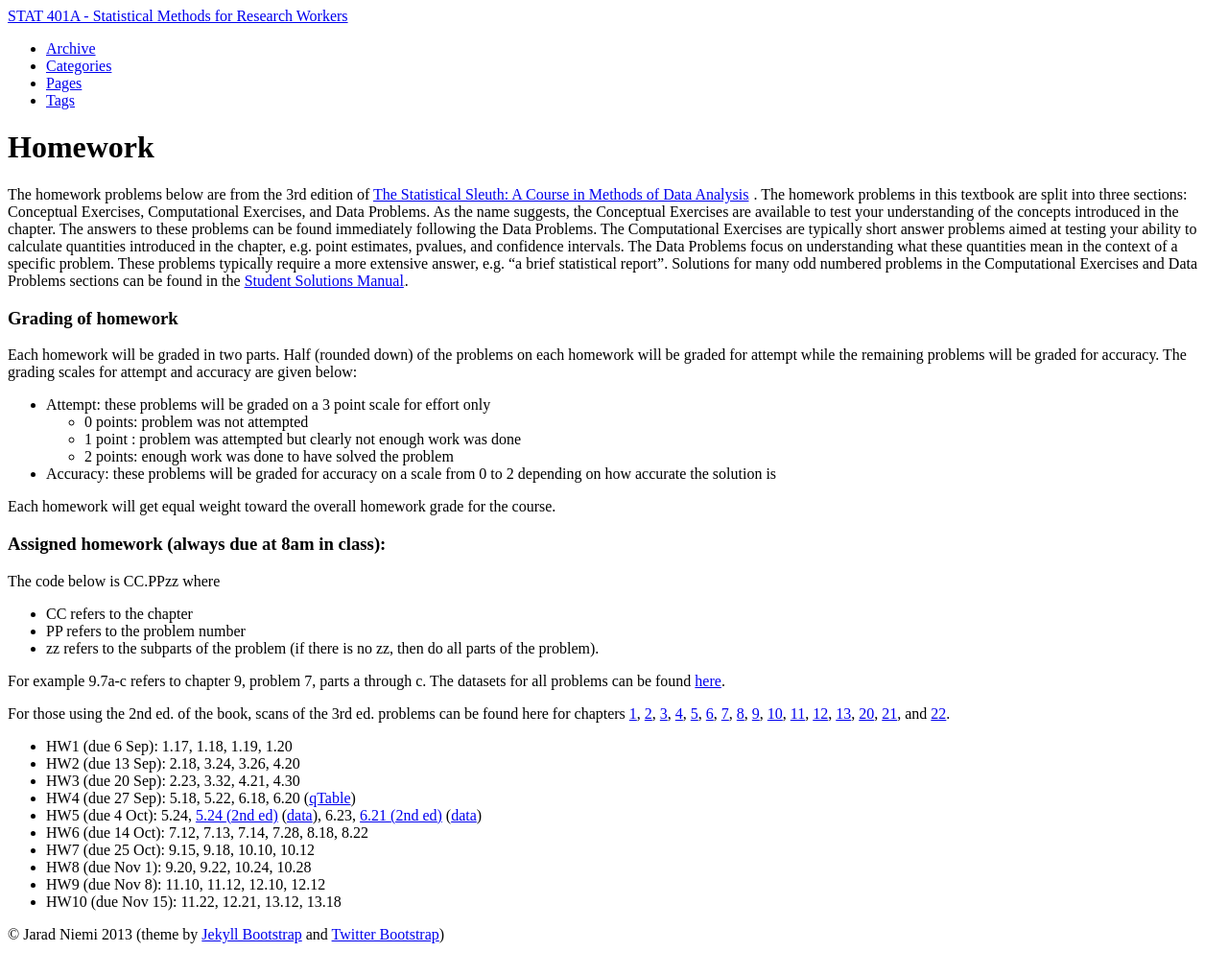
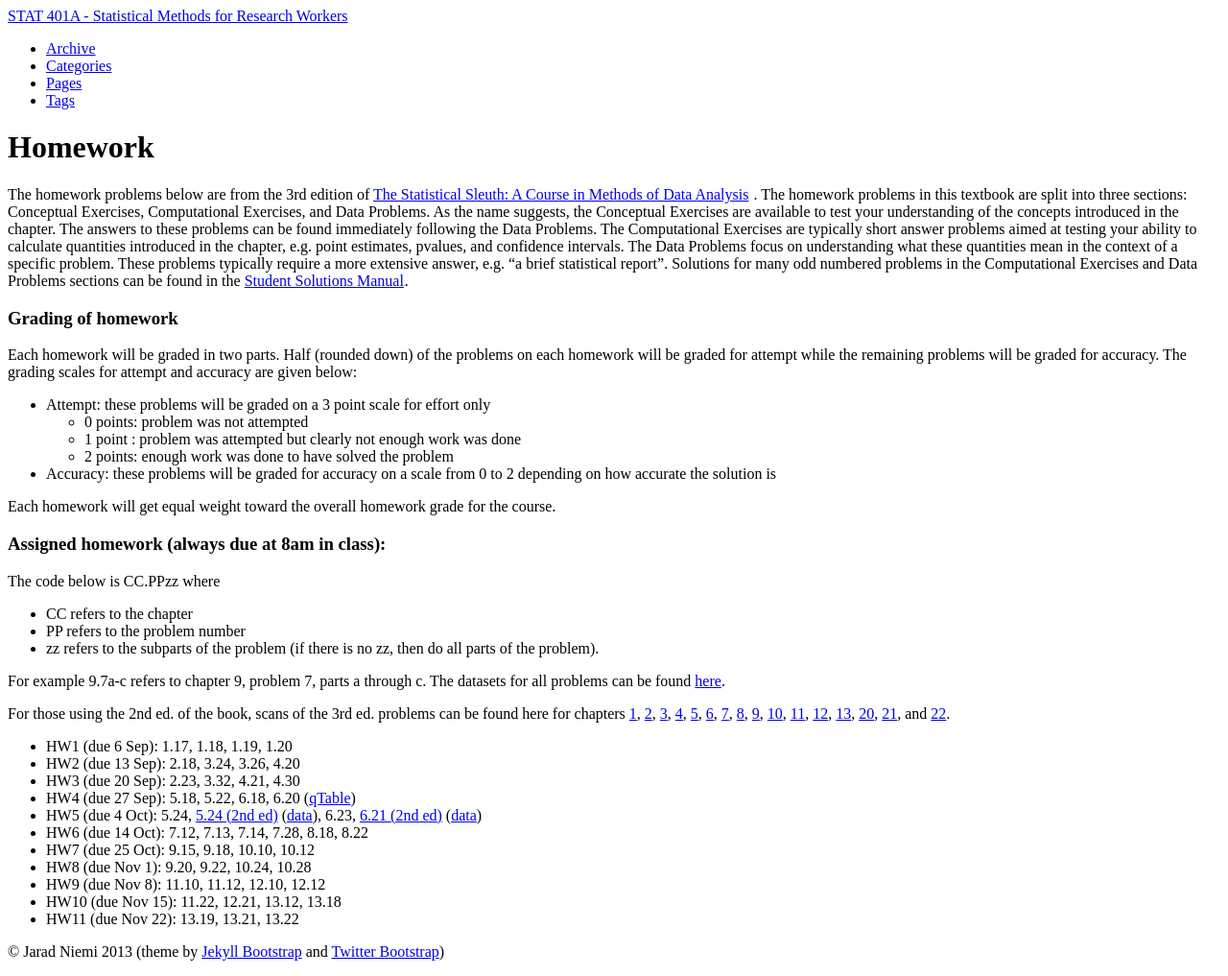
Before and after one commit to jarad/stat401A, a Jekyll site: the page built from homework.md, in a window 1280 px wide. Shown: the whole page at 96% size. Built offline with Jekyll 4.4.1, drawn with Linux system fonts in a browser that asks for light colours.

Commit message:
added hw11

```diff
--- a/homework.md
+++ b/homework.md
@@ -65,7 +65,7 @@ For those using the 2nd ed. of the book, scans of the 3rd ed. problems can be fo
 - HW8 (due Nov 1): 9.20, 9.22, 10.24, 10.28
 - HW9 (due Nov 8): 11.10, 11.12, 12.10, 12.12
 - HW10 (due Nov 15): 11.22, 12.21, 13.12, 13.18
-
+- HW11 (due Nov 22): 13.19, 13.21, 13.22
 
 <!---
 ## Previous semesters
```
